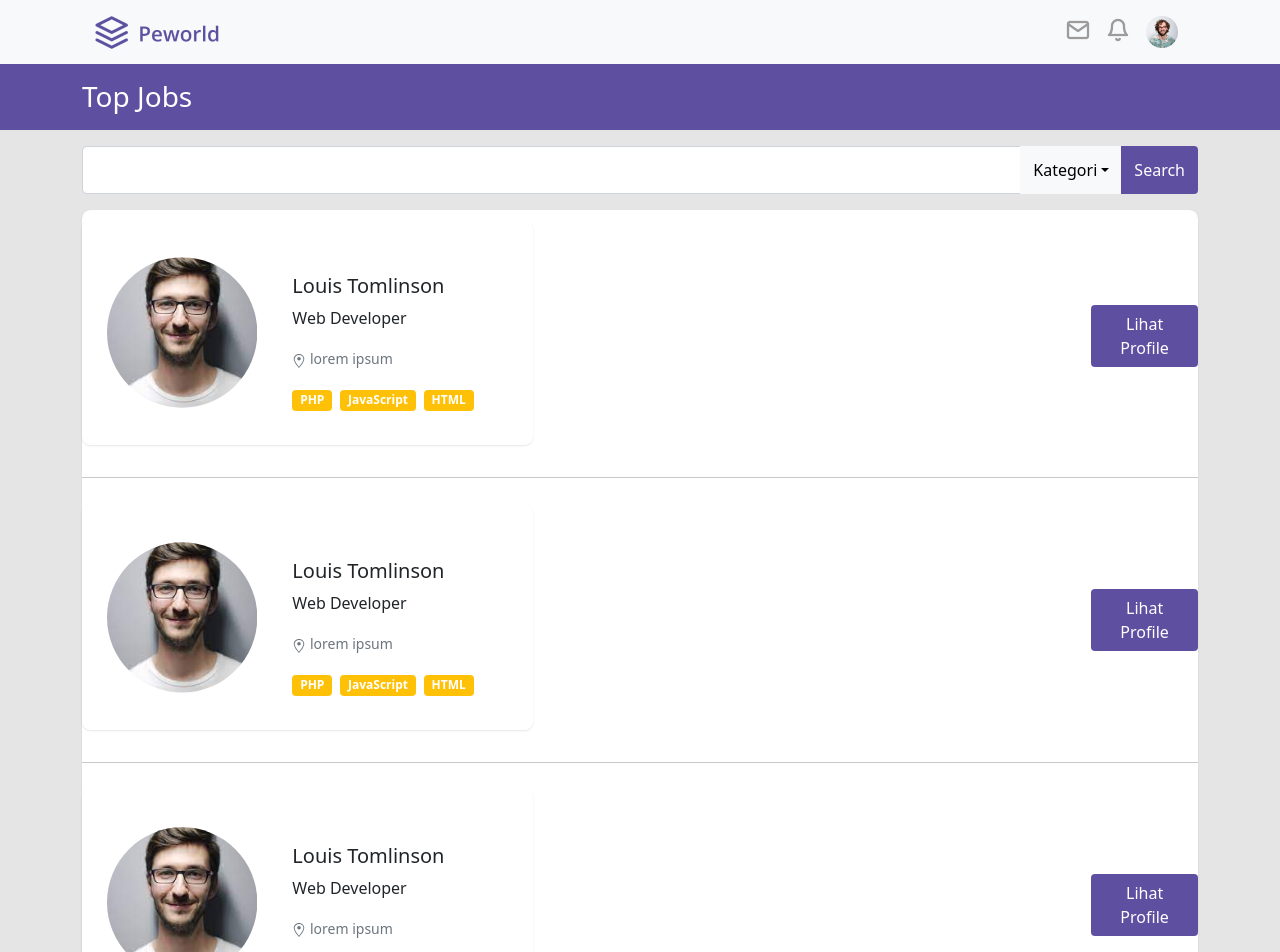
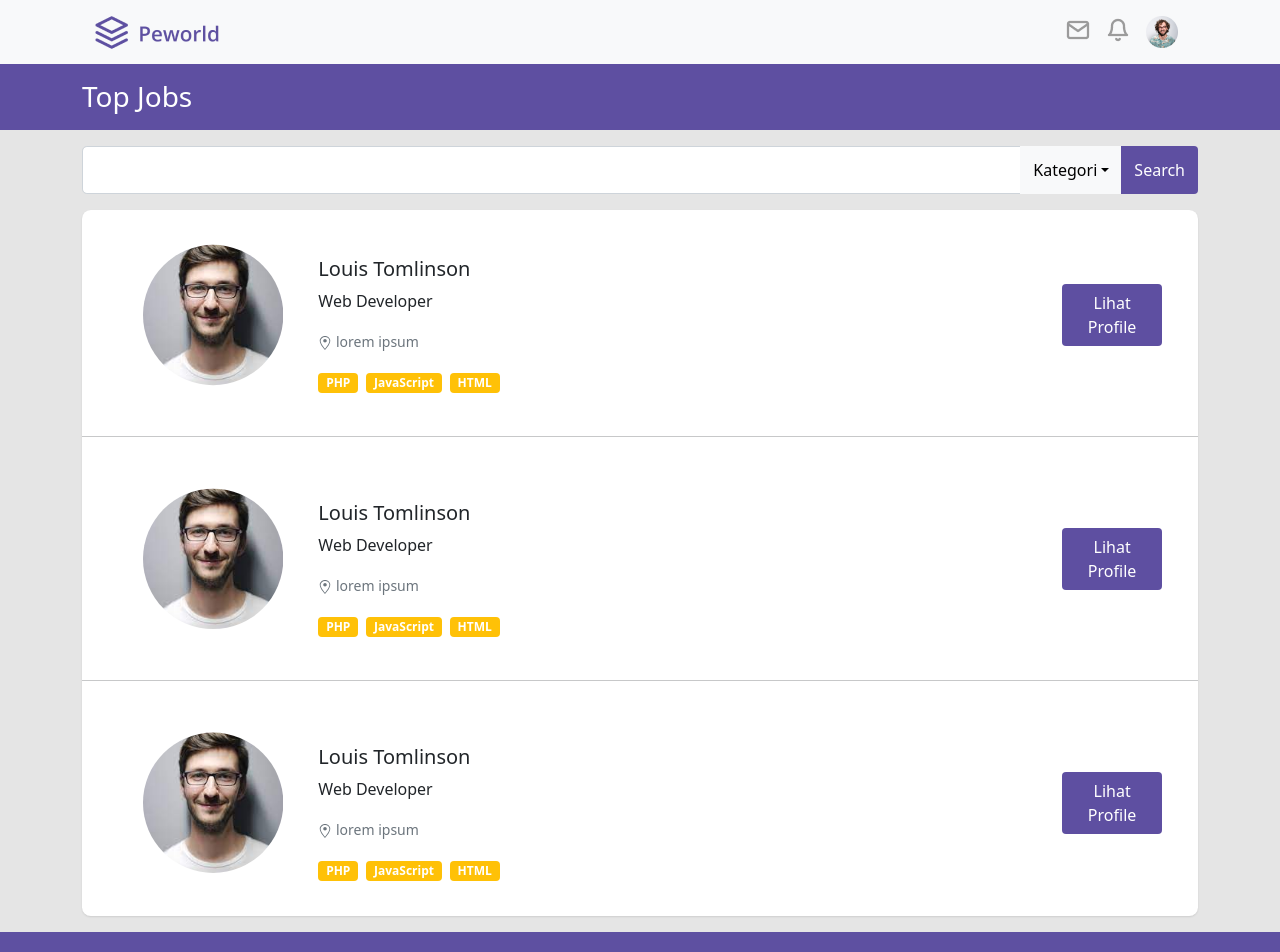
Before and after one commit to ilhamyusuf27/bypass-front-end, a React (Create React App) app: page /home in a window 1280 px wide. Shown: the top 952 px of the page. Built offline with nearby package versions, Linux system fonts and the light colour scheme.

Commit message:
[FIX] Card shadow & padding card

```diff
--- a/src/Pages/Home/Home.js
+++ b/src/Pages/Home/Home.js
@@ -21,46 +21,23 @@ const Home = () => {
 			<div className="mt-3">
 				<Container>
 					<InputGroup className="mb-3">
-            <Form.Control
-              aria-label="Text input with dropdown button"
-              size="lg"
-            />
-            <DropdownButton
-              variant="light"
-              title="Kategori"
-              id="input-group-dropdown-2"
-              align="end"
-            >
+						<Form.Control aria-label="Text input with dropdown button" size="lg" />
+						<DropdownButton variant="light" title="Kategori" id="input-group-dropdown-2" align="end">
 							<Dropdown.Item href="#">Sortir Berdasarkan Nama</Dropdown.Item>
 							<Dropdown.Item href="#">Sortir Berdasarkan Skill</Dropdown.Item>
 							<Dropdown.Item href="#">Sortir Berdasarkan Lokasi</Dropdown.Item>
-              <Dropdown.Item href="#">
-                Sortir Berdasarkan Freelance
-              </Dropdown.Item>
-              <Dropdown.Item href="#">
-                Sortir Berdasarkan Fulltime
-              </Dropdown.Item>
+							<Dropdown.Item href="#">Sortir Berdasarkan Freelance</Dropdown.Item>
+							<Dropdown.Item href="#">Sortir Berdasarkan Fulltime</Dropdown.Item>
 						</DropdownButton>
 						<Button variant="flat">Search</Button>
 					</InputGroup>
-          <div
-            className="card mb-3"
-            style={{ maxWidth: "100%", border: "none" }}
-          >
-            <div className="row">
+					<div className="card mb-3 pb-2" style={{ maxWidth: "100%", border: "none" }}>
+						<div className="row mx-4">
 							<div className="col-md-5">
-                <div
-                  className="card mb-3"
-                  style={{ maxWidth: "540px", border: "none" }}
-                >
 								<div className="row g-0">
 									<div className="col-md-4">
 										<div>
-                        <img
-                          src={profileImg}
-                          className="img-fluid rounded-start img-user-home"
-                          alt="..."
-                        />
+											<img src={profileImg} className="img-fluid rounded-start img-user-home" alt="..." />
 										</div>
 									</div>
 									<div className="col-md-8 align-self-center">
@@ -85,7 +62,6 @@ const Home = () => {
 									</div>
 								</div>
 							</div>
-              </div>
 							<div className="col-md-7 d-flex justify-content-end align-items-center">
 								<div className="col-md-2 ">
 									<Button variant="flat">Lihat Profile</Button>
@@ -93,20 +69,12 @@ const Home = () => {
 							</div>
 						</div>
 						<hr />
-            <div className="row">
+						<div className="row mx-4">
 							<div className="col-md-5">
-                <div
-                  className="card mb-3"
-                  style={{ maxWidth: "540px", border: "none" }}
-                >
 								<div className="row g-0">
 									<div className="col-md-4">
 										<div>
-                        <img
-                          src={profileImg}
-                          className="img-fluid rounded-start img-user-home"
-                          alt="..."
-                        />
+											<img src={profileImg} className="img-fluid rounded-start img-user-home" alt="..." />
 										</div>
 									</div>
 									<div className="col-md-8 align-self-center">
@@ -131,7 +99,6 @@ const Home = () => {
 									</div>
 								</div>
 							</div>
-              </div>
 							<div className="col-md-7 d-flex justify-content-end align-items-center">
 								<div className="col-md-2 ">
 									<Button variant="flat">Lihat Profile</Button>
@@ -139,20 +106,12 @@ const Home = () => {
 							</div>
 						</div>
 						<hr />
-            <div className="row">
+						<div className="row mx-4">
 							<div className="col-md-5">
-                <div
-                  className="card mb-3"
-                  style={{ maxWidth: "540px", border: "none" }}
-                >
 								<div className="row g-0">
 									<div className="col-md-4">
 										<div>
-                        <img
-                          src={profileImg}
-                          className="img-fluid rounded-start img-user-home"
-                          alt="..."
-                        />
+											<img src={profileImg} className="img-fluid rounded-start img-user-home" alt="..." />
 										</div>
 									</div>
 									<div className="col-md-8 align-self-center">
@@ -177,7 +136,6 @@ const Home = () => {
 									</div>
 								</div>
 							</div>
-              </div>
 							<div className="col-md-7 d-flex justify-content-end align-items-center">
 								<div className="col-md-2 ">
 									<Button variant="flat">Lihat Profile</Button>
```
Lines whose indentation alone changed are shown as unchanged.
